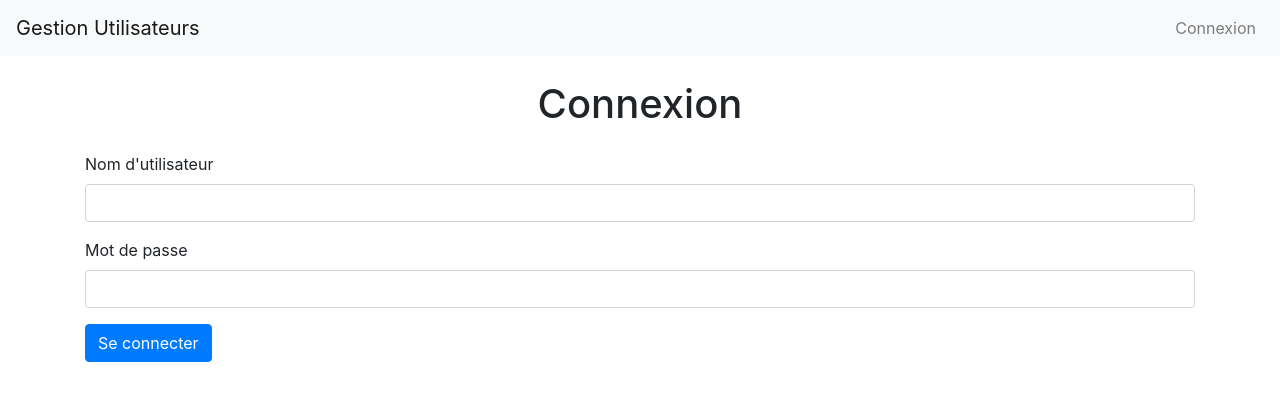
After one commit to TheSmartisen/FirstFlaskProject, a Flask app: page /login in a window 1280 px wide. The commit adds this page. Shown: the top 401 px of the page. Run offline with Flask 2, Linux system fonts and the light colour scheme; some libraries are stand-ins or nearby versions.

Commit message:
Ajout du système de session

```diff
--- a/app/routes.py
+++ b/app/routes.py
@@ -1,15 +1,47 @@
-from flask import request, jsonify, render_template
+from click import password_option
+from flask import request, jsonify, render_template, session, redirect, flash, url_for
 from .db import get_db
+from werkzeug.security import generate_password_hash, check_password_hash
 
 def init_routes(app):
+    # Route pour afficher le formulaire de connexion
+    @app.route('/login', methods=['GET', 'POST'])
+    def login():
+        if request.method == 'POST':
+            username = request.form['username']
+            password = request.form['password']
+
+            db = get_db()
+            user = db.execute('SELECT * FROM users WHERE username = ?', (username,)).fetchone()
+
+            if user and check_password_hash(user['password'], password):
+                session['user_id'] = user['id']  # Stocker l'ID de l'utilisateur dans la session
+                flash('Connexion réussie', 'success')
+                return redirect(url_for('home'))
+            else:
+                flash('Nom d\'utilisateur ou mot de passe incorrect', 'danger')
+
+        return render_template('login.html')
+
+    # Déconnexion
+    @app.route('/logout')
+    def logout():
+        session.clear()  # Efface toutes les données de session
+        flash('Déconnecté avec succès', 'success')
+        return redirect(url_for('login'))
+
     # Route pour afficher le formulaire d'ajout d'utilisateur
     @app.route('/add-user', methods=['GET'])
     def add_user_form():
+        if not session.get('user_id'):
+            return redirect(url_for('login'))
         return render_template('add_user.html')
 
     # Route pour afficher la liste des utilisateurs dans une page HTML
     @app.route('/')
     def home():
+        if not session.get('user_id'):
+            return redirect(url_for('login'))
         return render_template('users.html')
 
     # Route GET pour récupérer les utilisateurs
@@ -26,7 +58,7 @@ def init_routes(app):
         username = data['username']
         first_name = data['first_name']
         last_name = data['last_name']
-        password = data['password']
+        password = generate_password_hash(data['password'])
         db = get_db()
         db.execute('INSERT INTO users (username, first_name, last_name, password) VALUES (?, ?, ?, ?)', (username, first_name, last_name, password))
         db.commit()
--- a/app/templates/add_user.html
+++ b/app/templates/add_user.html
@@ -19,6 +19,9 @@
           </li>
           <li class="nav-item">
             <a class="nav-link" href="/add-user">Ajouter un utilisateur</a>
+          </li>
+            <li class="nav-item">
+            <a class="nav-link" href="/logout">Déconnexion</a>
           </li>
         </ul>
       </div>
--- /dev/null
+++ b/app/templates/login.html
@@ -0,0 +1,55 @@
+<!DOCTYPE html>
+<html lang="fr">
+<head>
+    <meta charset="UTF-8">
+    <meta name="viewport" content="width=device-width, initial-scale=1.0">
+    <title>Connexion</title>
+    <!-- Inclure Bootstrap via CDN -->
+    <link href="https://stackpath.bootstrapcdn.com/bootstrap/4.5.2/css/bootstrap.min.css" rel="stylesheet">
+</head>
+<body>
+
+    <!-- Navbar Bootstrap -->
+    <nav class="navbar navbar-expand-lg navbar-light bg-light">
+        <a class="navbar-brand" href="#">Gestion Utilisateurs</a>
+        <div class="collapse navbar-collapse" id="navbarNav">
+            <ul class="navbar-nav ml-auto">
+                <li class="nav-item">
+                    <a class="nav-link" href="/login">Connexion</a>
+                </li>
+            </ul>
+        </div>
+    </nav>
+
+    <div class="container">
+        <h1 class="my-4 text-center">Connexion</h1>
+
+        <!-- Formulaire de connexion -->
+        <form method="POST">
+            <div class="form-group">
+                <label for="username">Nom d'utilisateur</label>
+                <input type="text" class="form-control" id="username" name="username" required>
+            </div>
+            <div class="form-group">
+                <label for="password">Mot de passe</label>
+                <input type="password" class="form-control" id="password" name="password" required>
+            </div>
+            <button type="submit" class="btn btn-primary">Se connecter</button>
+        </form>
+
+        <!-- Affichage des messages -->
+        {% with messages = get_flashed_messages(with_categories=true) %}
+          {% if messages %}
+            {% for category, message in messages %}
+              <div class="alert alert-{{ category }} mt-3">{{ message }}</div>
+            {% endfor %}
+          {% endif %}
+        {% endwith %}
+    </div>
+
+    <!-- Scripts Bootstrap -->
+    <script src="https://code.jquery.com/jquery-3.5.1.slim.min.js"></script>
+    <script src="https://cdn.jsdelivr.net/npm/@popperjs/core@2.5.2/dist/umd/popper.min.js"></script>
+    <script src="https://stackpath.bootstrapcdn.com/bootstrap/4.5.2/js/bootstrap.min.js"></script>
+</body>
+</html>
--- a/app/templates/users.html
+++ b/app/templates/users.html
@@ -18,6 +18,9 @@
           </li>
           <li class="nav-item">
             <a class="nav-link" href="/add-user">Ajouter un utilisateur</a>
+          </li>
+            <li class="nav-item">
+            <a class="nav-link" href="/logout">Déconnexion</a>
           </li>
         </ul>
       </div>
--- a/run.py
+++ b/run.py
@@ -1,10 +1,7 @@
 import os
 from app import create_app
-from app.db import init_db_command
 
 app = create_app()
 
 if __name__ == '__main__':
-    if not os.path.exists('instance/app.db'):
-        init_db_command()  # Initialiser la base de données si elle n'existe pas
     app.run(debug=True)
```
Also changed, not shown: app/db.py (+1 -11 lines), README.md.
